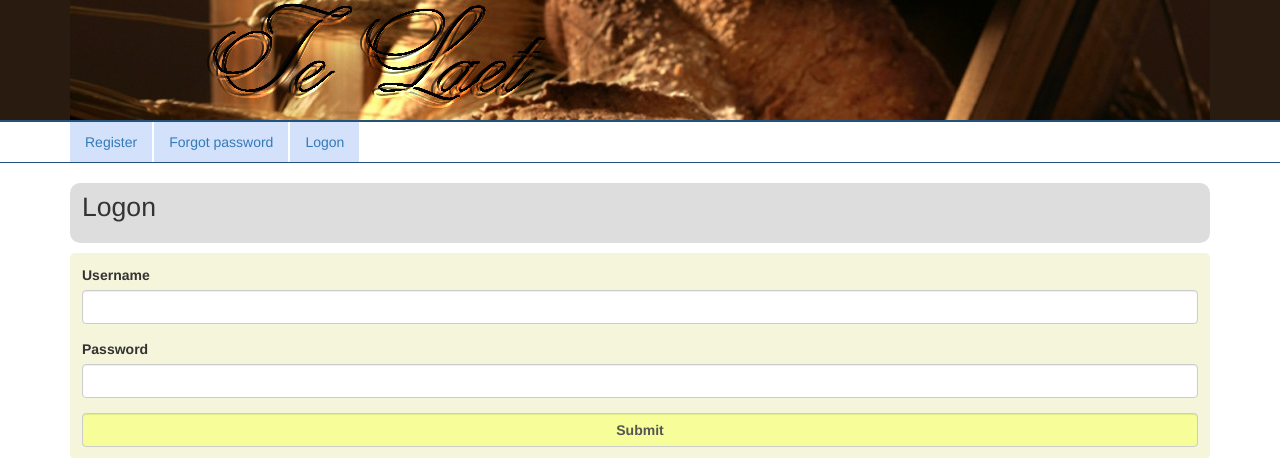
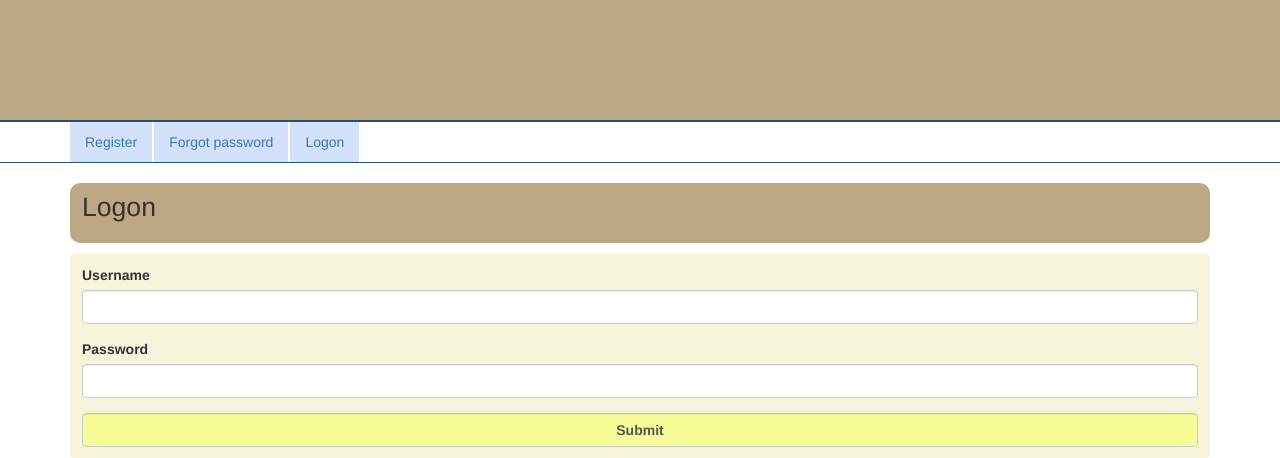
Before and after one commit to beerfleet/bakery, a PHP site: template src/broodjes2/TeLaet/view/User/logon.html.twig in a window 1280 px wide. Shown: the top 458 px of the page. Run offline with PHP 8.4, Linux system fonts and the light colour scheme; the template is opened without the code that fills it, so the values that code supplies are empty; some libraries are stand-ins or nearby versions.

Commit message:
Header neutered

```diff
--- a/css/delaet.css
+++ b/css/delaet.css
@@ -59,18 +59,18 @@
 
 #header {
   /*background-color: #fff1cd;*/
-  background-color: #291B10;
+  background-color: #BEA884;
   /*background-image: url('../img/header_bg.jpg');*/
   height: 120px;
 }
 
 #head {
   height: 120px;
-  background-image: url(../img/header_bg.jpg);
+
 }
 
 #header h1 {
-  color: #835E29;
+  color: #BEA884;
   font-family: HeaderFont;
   font-size: 6em;
   /*visibility: hidden;*/
@@ -142,7 +142,7 @@ li.active2 {
   height: 60px;
   padding-top: 10px;
   padding-left: 12px;
-  background-color: #DDDDDD;
+  background-color: #BEA884;
   font-size: 1.9em;
 }
 .subtitle {
```
